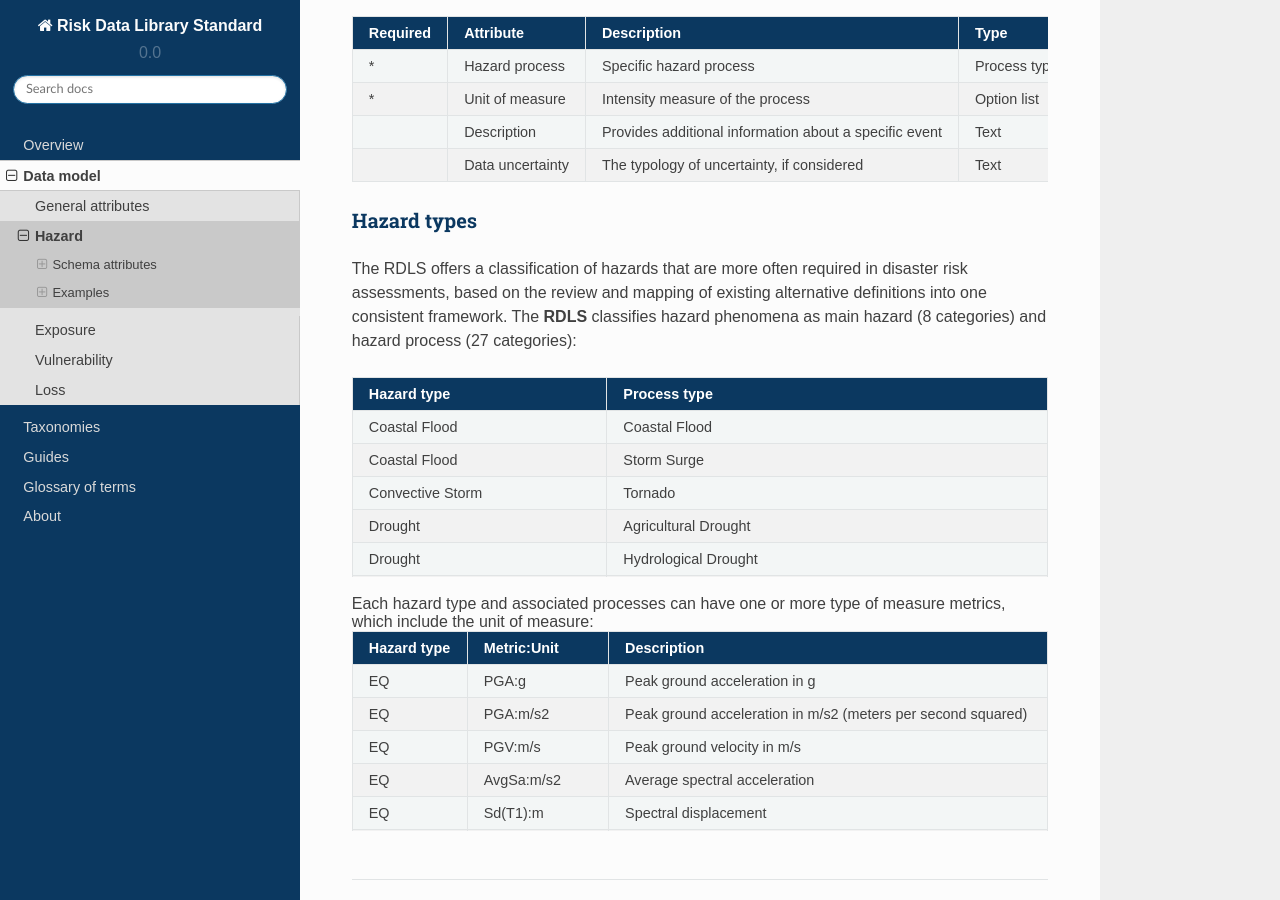
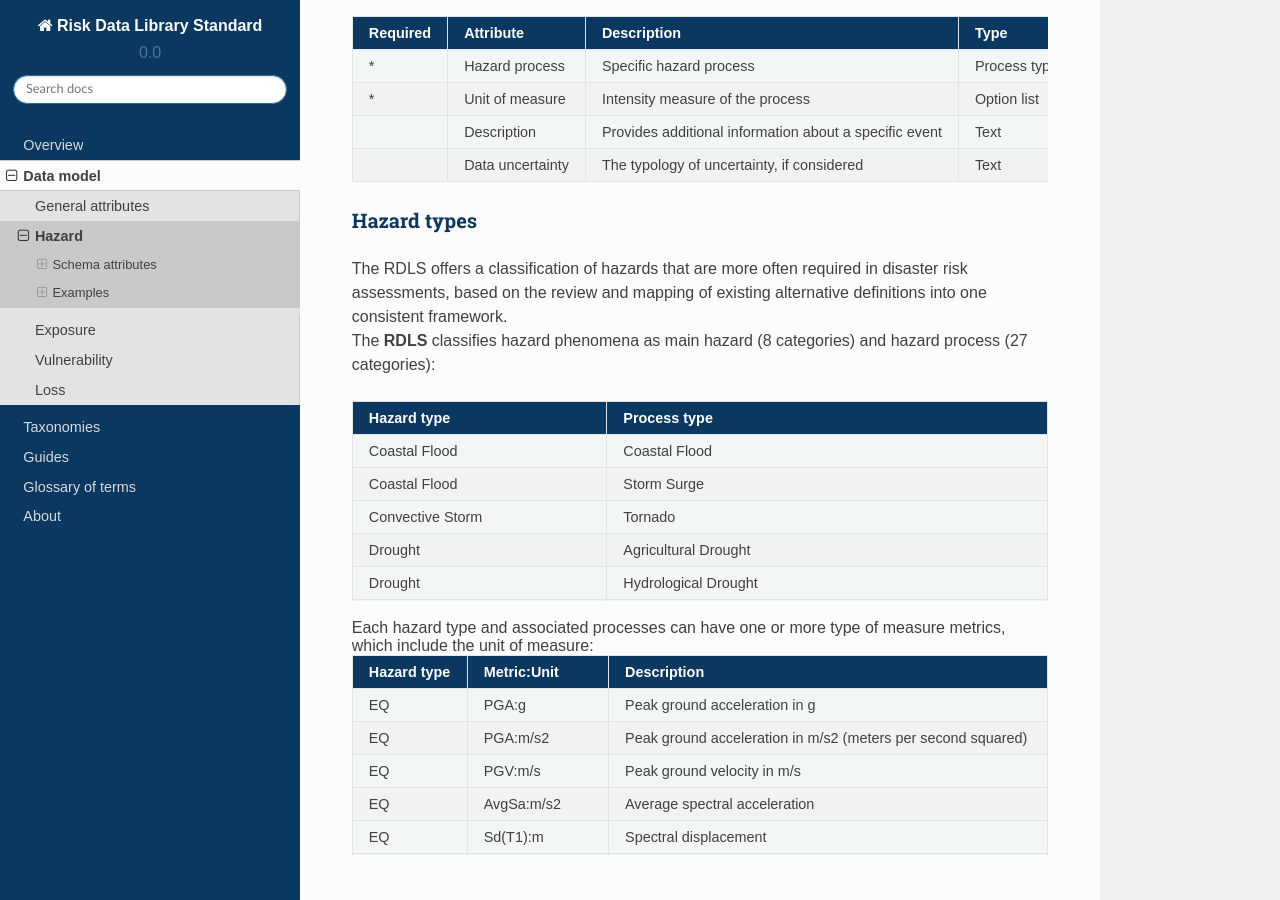
Before and after one commit to GFDRR/rdl-standard, a Sphinx documentation site: the page built from docs/data_model/hazard.md, in a window 1280 px wide and 900 px high, scrolled down 2833 px. Built offline with Sphinx 7.4.7 and the Read the Docs theme 2.0.0, drawn with Linux system fonts in a browser that asks for light colours.

```diff
--- a/docs/data_model/hazard.md
+++ b/docs/data_model/hazard.md
@@ -96,7 +96,7 @@ The schema specifies which type of analysis and data methodology that has genera
 ### Hazard types
 
 The RDLS offers a classification of hazards that are more often required in disaster risk assessments, based on the review and mapping of existing alternative definitions into one consistent framework.
-The **RDLS** classifies hazard phenomena as main hazard (8 categories) and hazard process (27 categories):
+<br>The **RDLS** classifies hazard phenomena as main hazard (8 categories) and hazard process (27 categories):
 
 <div class="scrollbar table-scroll" markdown="1">
 
@@ -132,7 +132,7 @@ The **RDLS** classifies hazard phenomena as main hazard (8 categories) and hazar
 
 </div>
 <br>
-Each hazard type and associated processes can have one or more type of measure metrics, which include the unit of measure:
+Each hazard type and associated processes can have one or more type of measure metrics, which include the unit of measure:<br>
 
 <div class="scrollbar table-scroll" markdown="1">
 
```
